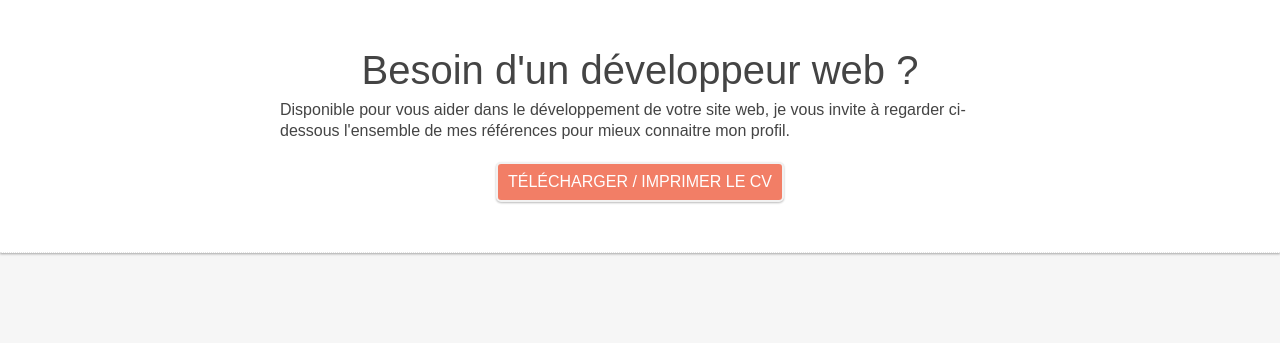
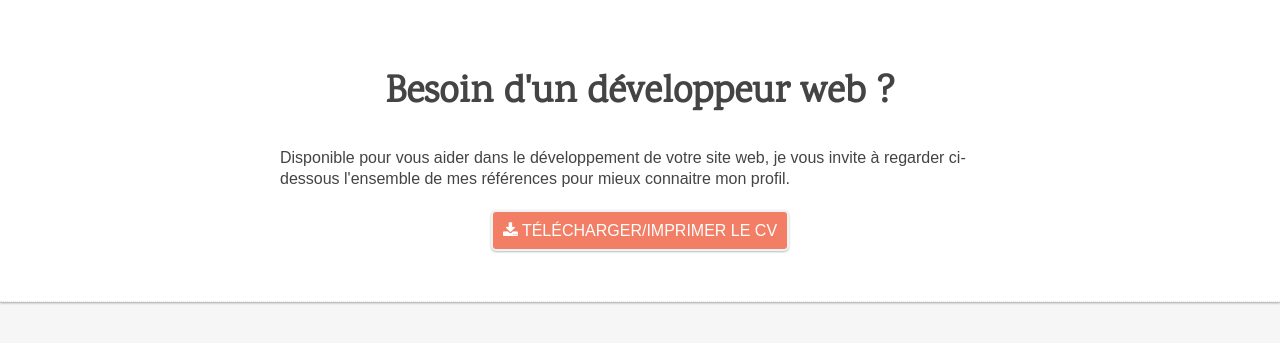
Before and after one commit to viclafouch/Portfolio, a PHP site: page /private/default/views/layouts/header.php in a window 1280 px wide. Shown: the part 119-462 px from the top of the page. Run offline with PHP 8.4, Linux system fonts and the light colour scheme; the template is opened without the code that fills it, so the values that code supplies are empty; some libraries are stand-ins or nearby versions; some web fonts are replaced.

Commit message:
inverse h1 to H2

```diff
--- a/private/default/views/competences.php
+++ b/private/default/views/competences.php
@@ -2,7 +2,7 @@
 
 <section class="container_competences">
 	<header>
-		<h3>Compétences</h3>
+		<h2>Compétences</h2>
 		<p>Ce que je sais faire</p>
 	</header>
 	<div class="content_block">
--- a/private/default/views/contact.php
+++ b/private/default/views/contact.php
@@ -1,7 +1,7 @@
 <?php include_once('/layouts/header.php'); ?>
 <section class="container container_contact">
 	<header>
-		<h3>Contact</h3>
+		<h2>Contact</h2>
 		<p>M'envoyer un message</p>
 	</header>
 	<div class="content_block">
--- a/private/default/views/formations.php
+++ b/private/default/views/formations.php
@@ -2,7 +2,7 @@
 
 <section class="container container_formations">
 	<header>
-		<h3>Formations</h3>
+		<h2>Formations</h2>
 		<p>Ce que j'apprends</p>
 	</header>
 	<div class="content_block">
--- a/private/default/views/index.php
+++ b/private/default/views/index.php
@@ -5,7 +5,7 @@
 		<div class="row_block" id="profil_row">
 			<img src="./public/assets/imgComp/victor-de-la-fouchardiere.png" title="" alt="">
 			<div class="heading_name_role">
-				<h1>Victor de la Fouchardière</h1>
+				<h2>Victor de la Fouchardière</h2>
 				<span>Google TC / Etudiant / Developpeur web</span>
 			</div>
 		</div>
--- a/private/default/views/layouts/footer.php
+++ b/private/default/views/layouts/footer.php
@@ -2,6 +2,5 @@
 		<footer class="col col-hori-center nowrap" id="footer" data-turbolinks-permanent>
 			<p>Copyright &copy; 2017 by Victor de la Fouchardière</p>
 		</footer>
-		<span class="haut"><i class="material-icons">expand_less</i></span>
 	</body>
 </html>
--- a/private/default/views/layouts/header.php
+++ b/private/default/views/layouts/header.php
@@ -85,9 +85,9 @@
 		</nav>
 		<div id="subheading" data-turbolinks-permanent>
 			<div class="container col col-verti-center col-hori-center nowrap">
-				<h2>Besoin d'un développeur web ?</h2>
+				<h1>Besoin d'un développeur web ?</h1>
 				<p>Disponible pour vous aider dans le développement de votre site web, je vous invite à regarder ci-dessous l'ensemble de mes références pour mieux connaitre mon profil.</p>
-				<a class="button_default" target="_blank" download href="CV-Victor_de_la_Fouchardiere" title="">Télécharger / Imprimer le CV</a>
+				<a class="button_default" target="_blank" download href="CV-Victor_de_la_Fouchardiere" title=""><i class="fa fa-download" aria-hidden="true"></i> Télécharger/Imprimer le CV</a>
 			</div>
 		</div>
 		<main class="container">
--- a/private/default/views/productions.php
+++ b/private/default/views/productions.php
@@ -2,7 +2,7 @@
 
 <section class="container container_portfolio">
 	<header>
-		<h3>Portfolio</h3>
+		<h2>Portfolio</h2>
 		<p>Ce que je développe</p>
 	</header>
 	<div class="row wrap">
```
Also changed, not shown: public/assets/css/styles.css, public/assets/css/styles.min.css, public/assets/scss/styles.scss.
